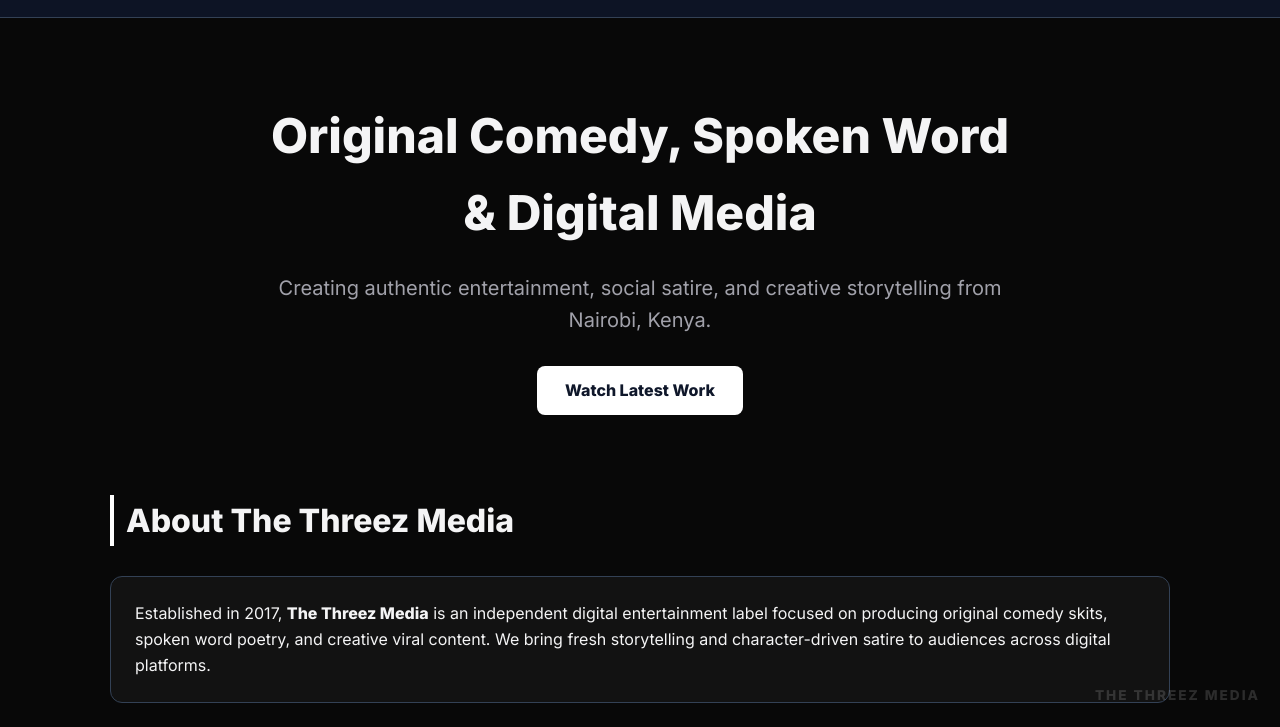
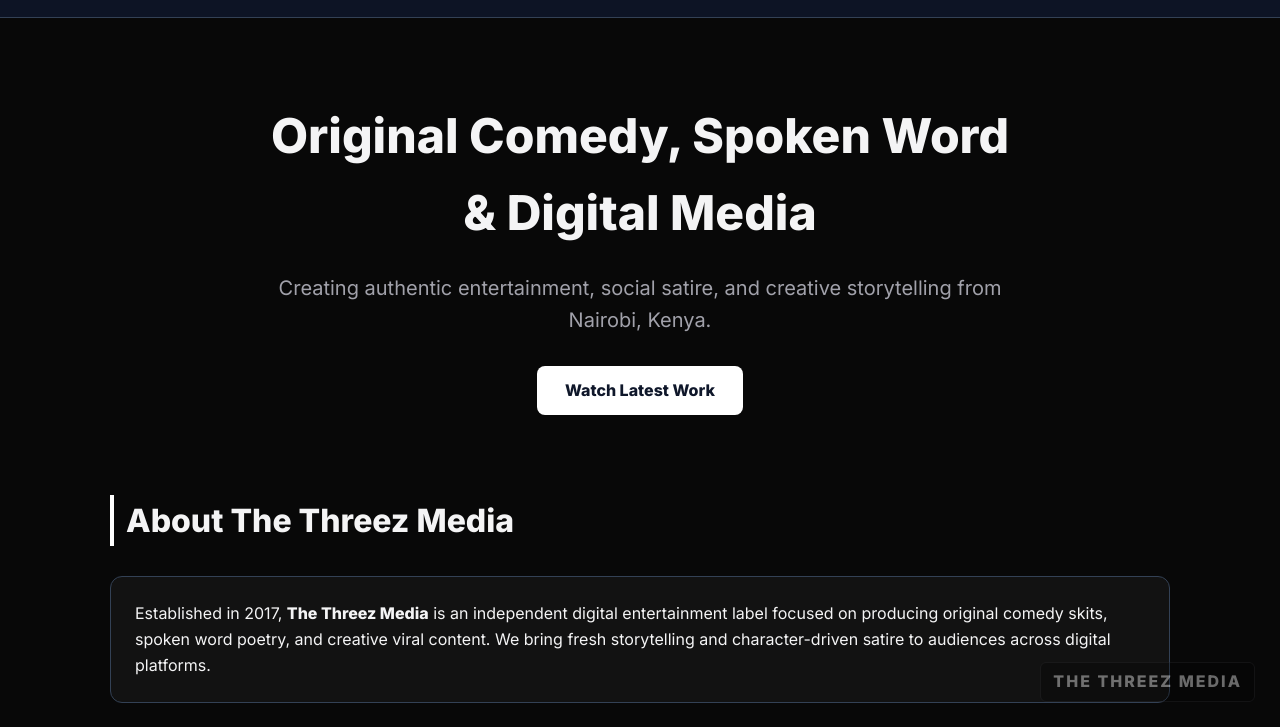
Before and after one commit to mwanzamarcknol5-collab/thethreezmedia.github.io, a plain HTML site: page index.html in a window 1280 px wide. Shown: the part 73-800 px from the top of the page. Drawn offline with Linux system fonts and the light colour scheme.

Commit message:
Enhance footer styling in index.html
Updated the styling of the footer content with new positioning, font size, and color.

```diff
--- a/index.html
+++ b/index.html
@@ -189,18 +189,24 @@
             .hero h1 { font-size: 2.2rem; }
             nav { display: none; } /* Simplified mobile header */
         }
-        body::after {
+       body::after {
     content: "THE THREEZ MEDIA";
     position: fixed;
-    bottom: 20px;
-    right: 20px;
-    font-size: 0.85rem;
-    font-weight: 700;
+    bottom: 25px;
+    right: 25px;
+    font-size: 1rem;
+    font-weight: 800;
     letter-spacing: 2px;
-    color: rgba(255, 255, 255, 0.15);
+    color: #ffffff;
+    opacity: 0.4;
+    background: rgba(0, 0, 0, 0.6);
+    padding: 6px 12px;
+    border-radius: 6px;
+    border: 1px solid #27272a;
     pointer-events: none;
     z-index: 9999;
-        }
+}
+
 
     </style>
 
```
